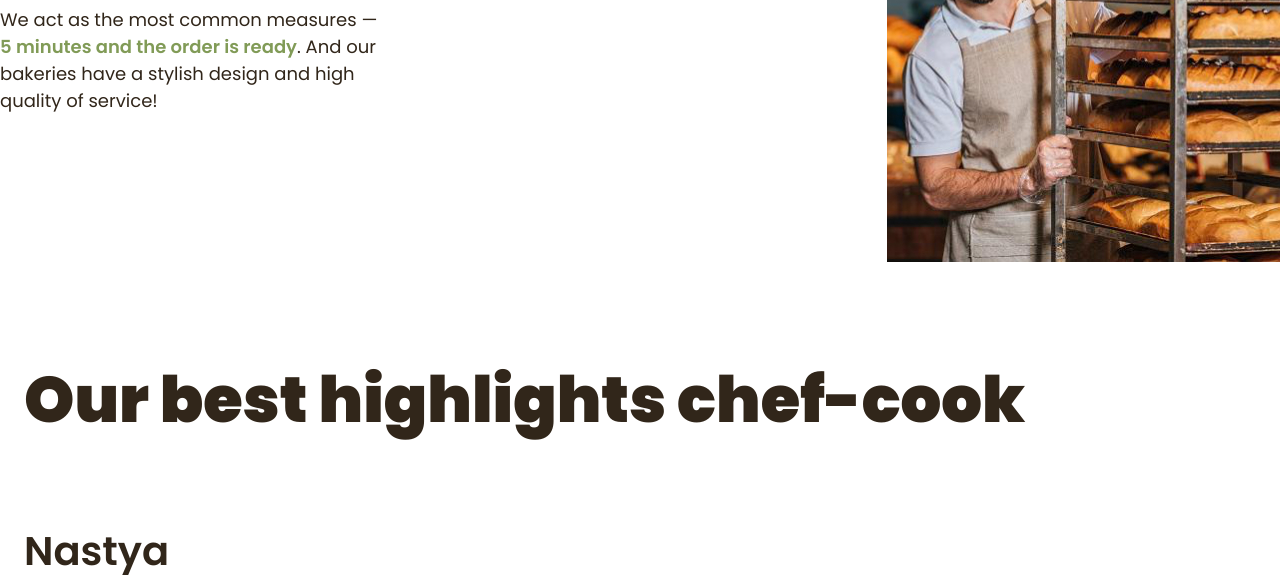
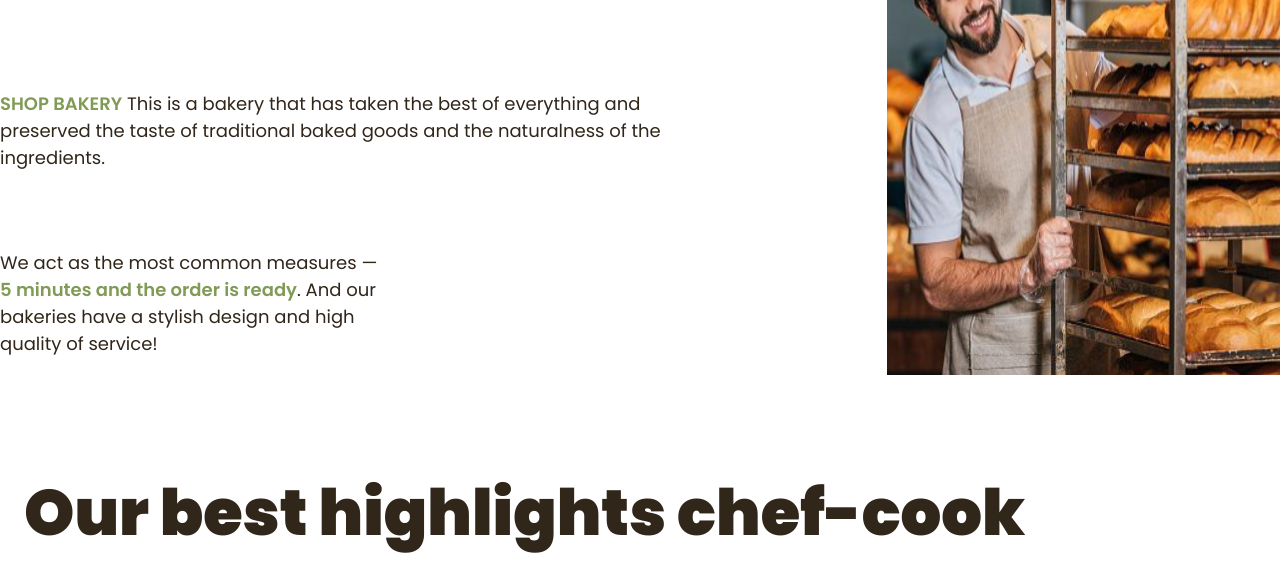
Before and after one commit to e-demchenko/Fontend-html-css, a plain HTML site: page index.html in a window 1280 px wide. Shown: the part 709-1284 px from the top of the page. Drawn offline with Linux system fonts and the light colour scheme.

Commit message:
flex-box praktis part4

```diff
--- a/css/styles.css
+++ b/css/styles.css
@@ -206,10 +206,10 @@ header{
     gap: 40px;
 }
 
-.traditions-text-container{
-    /* display: flex;
+.tradition-text-container{
+    display: flex;
     flex-direction: column;
-    gap: 42px; */
+    gap: 42px;
     max-width:710px;
 }
 
```
Also changed, not shown: index.html (+3 -2 lines).
